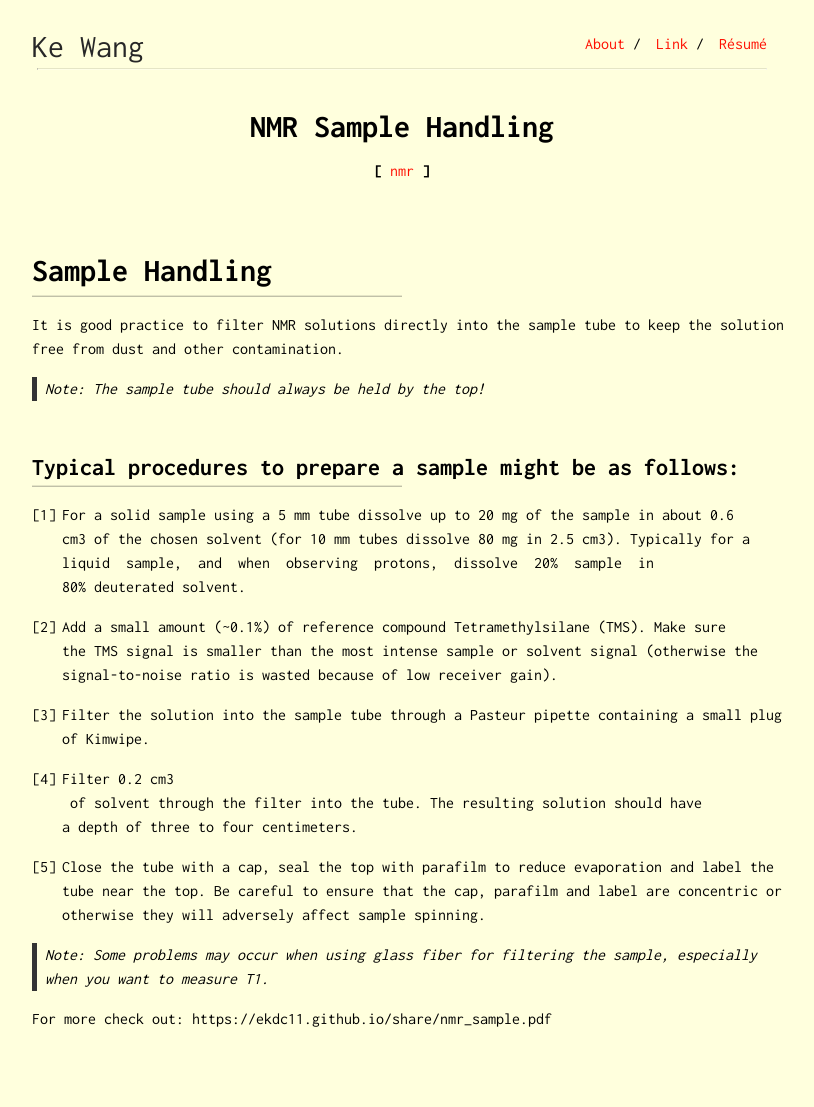
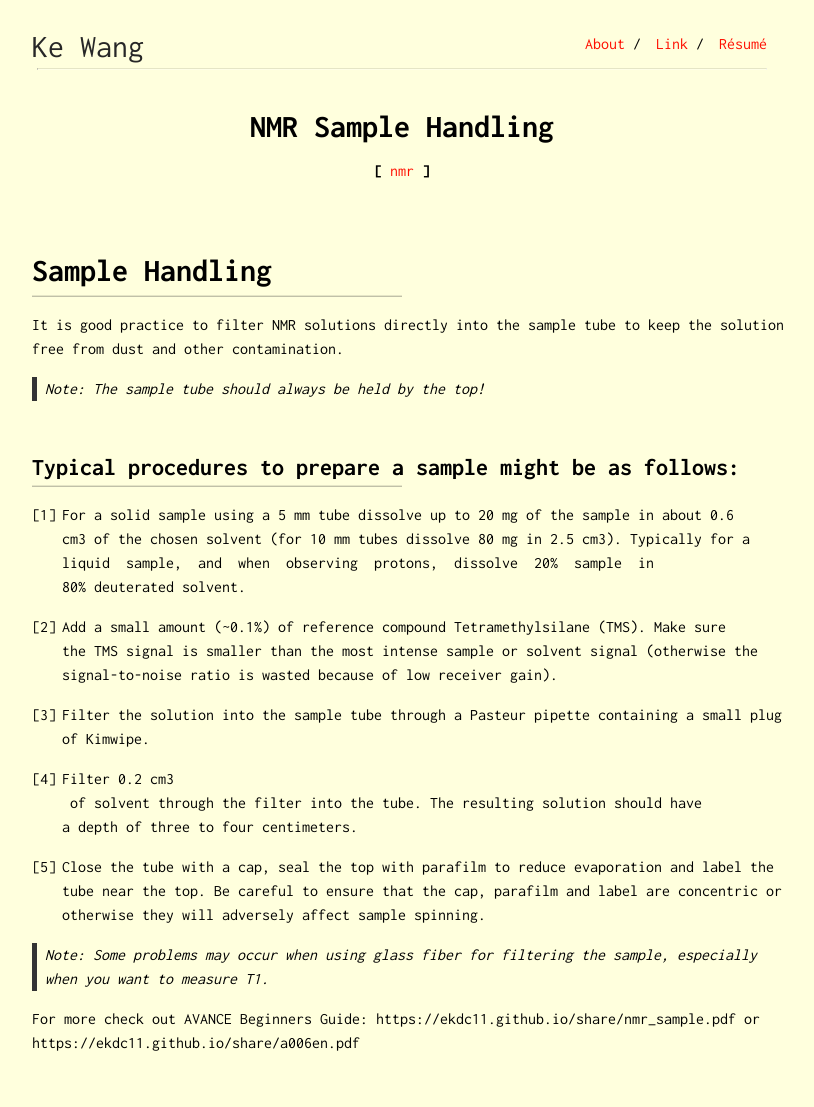
Before and after one commit to ekdc11/ekdc11.github.io, a Jekyll site: the page built from _posts/2022-06-17-nmr-sample-handling.md, in a window 1280 px wide. Shown: the whole page, without its empty margins (238-1052 px from the left). Built offline with Jekyll 4.4.1, drawn with Linux system fonts in a browser that asks for light colours; before the commit the page ends 1083 px from its top, so only the background shows below that.

Commit message:
Update 2022-06-17-nmr-sample-handling.md

```diff
--- a/_posts/2022-06-17-nmr-sample-handling.md
+++ b/_posts/2022-06-17-nmr-sample-handling.md
@@ -23,4 +23,4 @@ It is good practice to filter NMR solutions directly into the sample
 
 > Note: Some problems may occur when using glass fiber for filtering the sample, especially when you want to measure T1.
 
-For more check out: https://ekdc11.github.io/share/nmr_sample.pdf
+For more check out AVANCE Beginners Guide: https://ekdc11.github.io/share/nmr_sample.pdf or https://ekdc11.github.io/share/a006en.pdf
```
